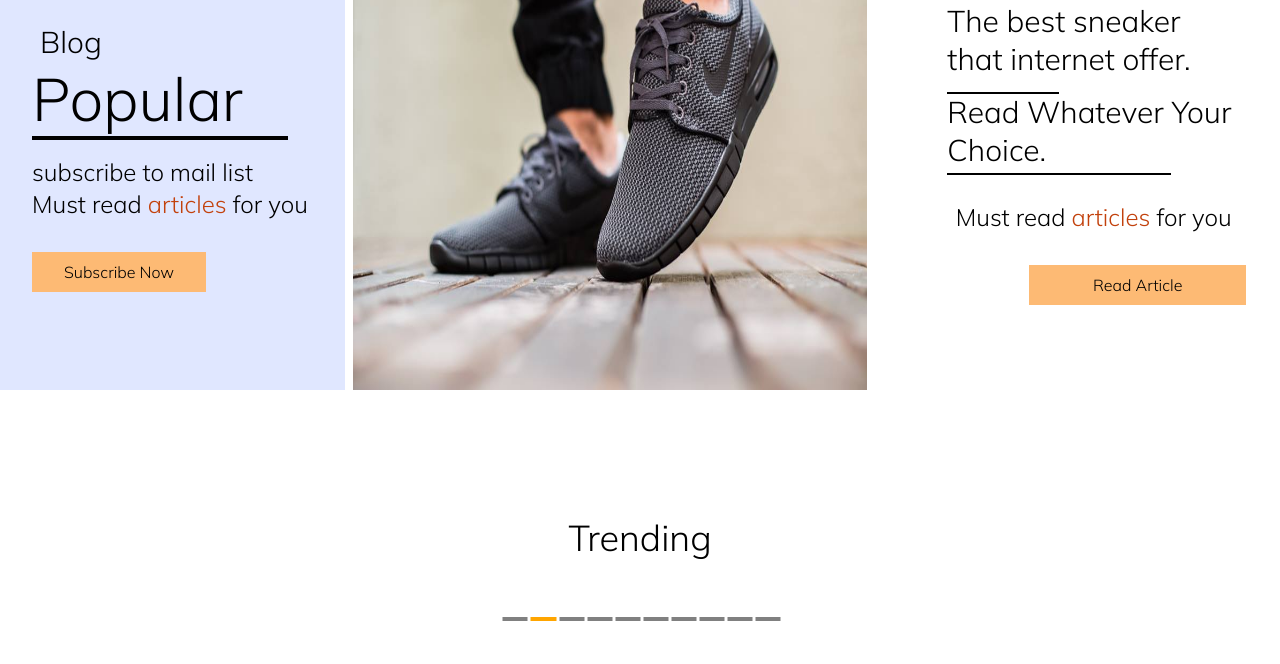
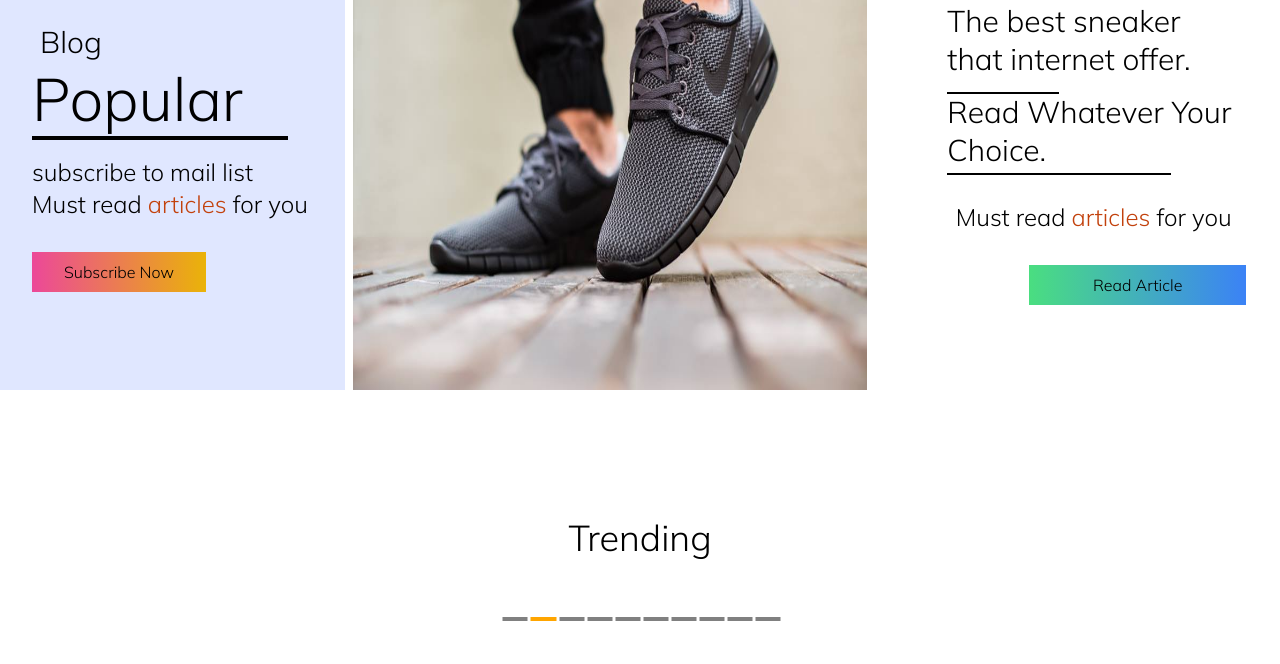
Before and after one commit to AnupamDas054/sneaker_website, a website: page index.html in a window 1280 px wide. Shown: the part 2341-3005 px from the top of the page. Drawn offline with nearby package versions, Linux system fonts and the light colour scheme; a web font is replaced by a local one.

Commit message:
button color changed

```diff
--- a/index.html
+++ b/index.html
@@ -267,7 +267,7 @@
                 <div class="text-6xl lg:w-64  font-medium leading-tight lg:ml-8 lg:border-b-4 border-black"> Popular</div>
                 <div class="text-2xl  ml-8 pt-4">subscribe to mail list</div>
                 <div class="text-2xl  ml-8">Must read <span class="text-orange-700">articles</span> for you</div>
-                <div><button class=" bg-orange-300 py-2 px-8 mt-8 mb-4 ml-8">Subscribe Now</button></div>
+                <div><button class="bg-gradient-to-r from-pink-500 to-yellow-500 hover:from-green-400 hover:to-blue-500 py-2 px-8 mt-8 mb-4 ml-8">Subscribe Now</button></div>
             </div>
             <div class="flex flex-col lg:flex-row ml-2">
                 <div class="pt-4 lg:pt-0">
@@ -277,7 +277,7 @@
                     <div class="text-3xl  font-medium leading-tight lg:ml-10 mt-10 px-10 blog-des relative">The best sneaker  that internet offer.</div>
                     <div class="text-3xl  font-medium leading-tight lg:ml-10  px-10 mt-4 blog2-des relative">Read Whatever Your Choice.</div>
                     <div class="text-2xl lg:ml-10 px-10  mt-8">Must read <span class="text-orange-700">articles</span> for you</div>
-                    <div><button class="bg-orange-300 py-2 px-16 mt-8 mb-4 lg:ml-32">Read Article</button></div>
+                    <div><button class="bg-gradient-to-r from-green-400 to-blue-500 hover:from-pink-500 hover:to-yellow-500 py-2 px-16 mt-8 mb-4 lg:ml-32">Read Article</button></div>
                 </div>
             </div>
 
```
Also changed, not shown: build/output.css.
